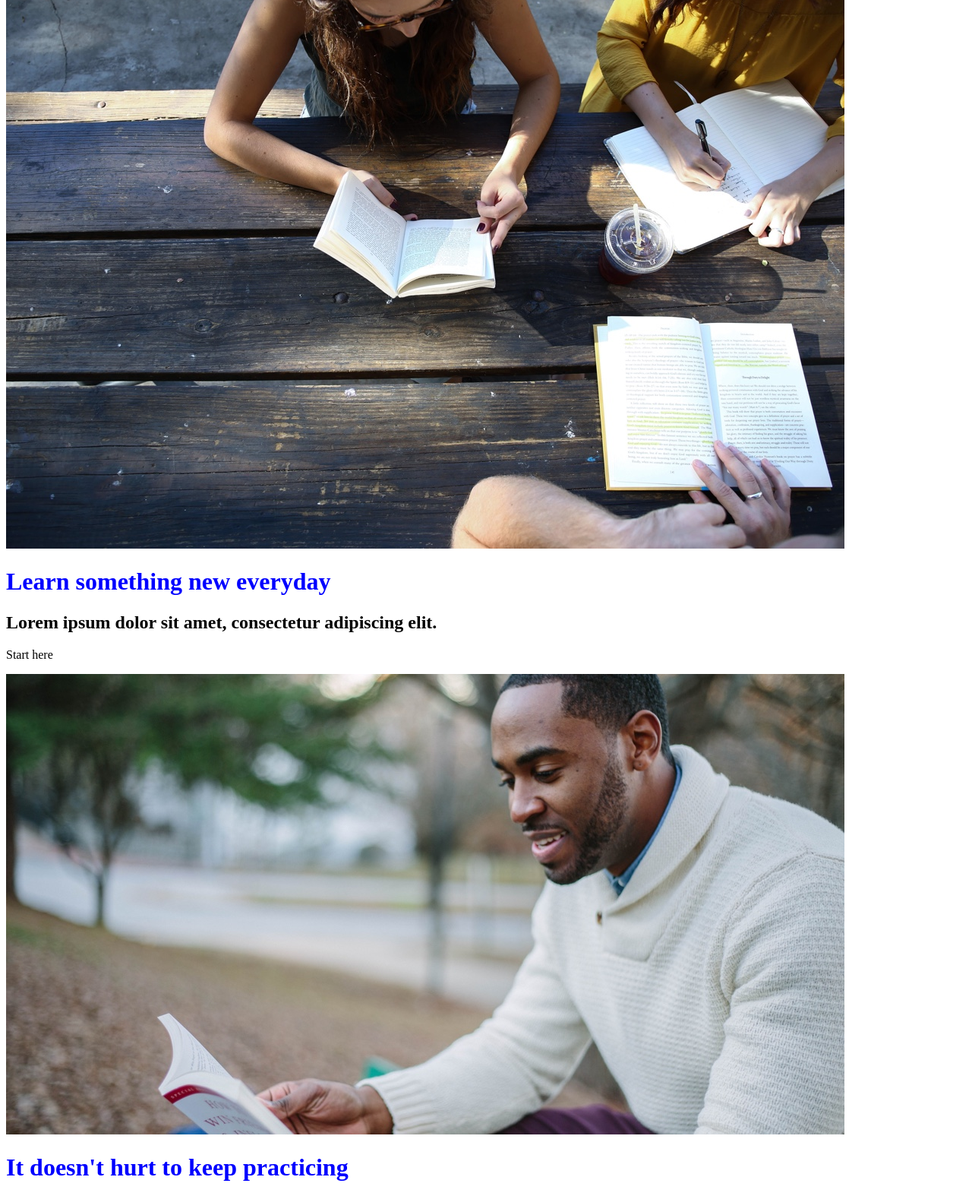
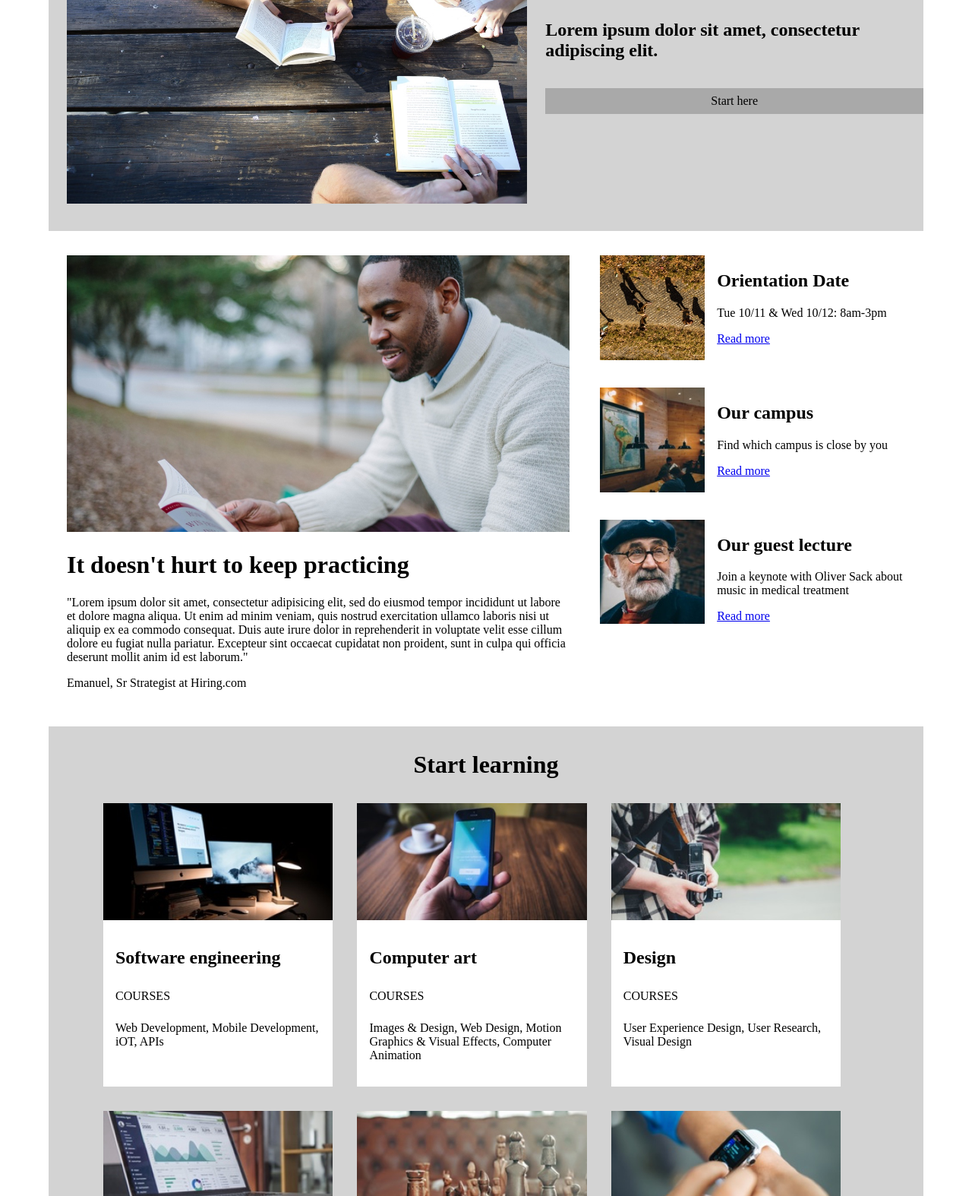
Before and after one commit to emelcer/Colmar, a plain HTML site: page index.html in a window 1280 px wide. Shown: the part 276-1850 px from the top of the page at 76% size. Drawn offline with Linux system fonts and the light colour scheme.

Commit message:
styled basics and positioning

```diff
--- a/index.html
+++ b/index.html
@@ -80,28 +80,44 @@
 
   					<div class="right-column-item">
 
+
+  						<div class="image-container">
   							<img src="resources/media/information-orientation.jpg" alt="top view students walking"/>
+  						</div>
+
+  						<div class="item-description">
 	  						<h2>Orientation Date</h2>
 	  						<p>Tue 10/11 &amp; Wed 10/12: 8am-3pm</p>
 	  						<a href="#">Read more</a>
+  						</div>
 
   					</div>
 
   					<div class="right-column-item">
 
+  						<div class="image-container">
   							<img src="resources/media/information-campus.jpg" alt="students sitting at table wood room with map"/>
+  						</div>
+
+  						<div class="item-description">
 	  						<h2>Our campus</h2>
 	  						<p>Find which campus is close by you</p>
 	  						<a href="#">Read more</a>
+	  					</div>
 
   					</div>
 
   					<div class="right-column-item">
 
+  						<div class="image-container">
 	  						<img src="resources/media/information-guest-lecture.jpg" alt="Oliver Sack"/>
+  						</div>
+
+  						<div class="item-description">
 	  						<h2>Our guest lecture</h2>
 	  						<p>Join a keynote with Oliver Sack about music in medical treatment</p>
 	  						<a href="#">Read more</a>
+	  					</div>
 
   					</div>
 
@@ -122,9 +138,11 @@
 
   						<img src="resources/media/course-software.jpg" alt="computer screens" />
 
+  						<div class="courses-text">
 	  						<h2>Software engineering</h2>
 	  						<p class="courses-subtitle">COURSES</p>
 	  						<p class="courses-description">Web Development, Mobile Development, iOT, APIs</p>
+	  					</div>
 
   					</div>
 
@@ -132,9 +150,11 @@
 
   						<img src="resources/media/course-computer-art.jpg" alt="hand holding smartphone" />
 
+  						<div class="courses-text">
 	  						<h2>Computer art</h2>
 	  						<p class="courses-subtitle">COURSES</p>
 	  						<p class="courses-description">Images &amp; Design, Web Design, Motion Graphics &amp; Visual Effects, Computer Animation</p>
+	  					</div>
 
   					</div>
 
@@ -142,9 +162,11 @@
 
   						<img src="resources/media/course-design.jpg" alt="hands holding old camera" />
 
+  						<div class="courses-text">
 	  						<h2>Design</h2>
 	  						<p class="courses-subtitle">COURSES</p>
 	  						<p class="courses-description">User Experience Design, User Research, Visual Design</p>
+	  					</div>
 
   					</div>
 
@@ -152,9 +174,11 @@
 
   						<img src="resources/media/course-data.jpg" alt="charts on laptop" />
 
+  						<div class="courses-text">
 	  						<h2>Data</h2>
 	  						<p class="courses-subtitle">COURSES</p>
 	  						<p class="courses-description">Data Science, Big Data, SQL, Data Visualization</p>
+	  					</div>
 
   					</div>
 
@@ -162,9 +186,11 @@
 
   						<img src="resources/media/course-business.jpg" alt="chess board" />
 
+  						<div class="courses-text">
 	  						<h2>Business</h2>
 	  						<p class="courses-subtitle">COURSES</p>
 	  						<p class="courses-description">Product Development, Business Development, Startup</p>
+	  					</div>
 
   					</div>
 
@@ -172,9 +198,11 @@
 
   						<img src="resources/media/course-marketing.jpg" alt="finger touching smartwatch" />
 
+  						<div class="courses-text">
 	  						<h2>Marketing</h2>
 	  						<p class="courses-subtitle">COURSES</p>
 	  						<p class="courses-description">Analytics, Content Marketing, Mobile Marketing</p>
+	  					</div>
 
   					</div>
 
@@ -193,10 +221,11 @@
 
   				<h1>Thesis Exhibit</h1>
 
+  				<div class="thesis-container">
 
 					<div class="section-left-column">
 
-  					<video width="320" height="240">
+	  					<video>
 	  						<source src="resources/media/thesis.mp4" type="video/mp4">
 	  						Your browser does not support the video tag.
 	  					</video>
@@ -217,17 +246,29 @@
 
 	  					<div class="right-column-item">
 
+	  						<div class="image-container">
 	  							<img src="resources/media/thesis-fisma.jpg" alt="top view desk hand working"/>
+	  						</div>
+
+	  						<div class="item-description">
 		  						<h2>Fisma: Design and Prototype</h2>
 		  						<p>Designer showcase of new prototype product</p>
+		  					</div>
 
 	  					</div>
 
 	  					<div class="right-column-item">
 
+	  						<div class="image-container">
 	  							<img src="resources/media/thesis-now-and-then.jpg" alt="skyscrapers New York City"/>
+	  						</div>
+
+	  						<div class="item-description">
 		  						<h2>Now and then</h2>
 		  						<p>Research study about New York</p>
+		  					</div>
+
+	  					</div>
 
   					</div>
 
--- a/resources/style.css
+++ b/resources/style.css
@@ -1,3 +1,200 @@
-h1 {
-	color: blue;
+
+html {
+	font-size: 16px;
 }
+
+body {
+	width: 90%;
+	margin: 0 auto;
+}
+
+ul {
+	list-style: none;
+}
+
+ul li {
+	display: inline;
+	padding-left: 1rem;
+}
+
+
+/* Header */
+
+header {
+	display: flex;
+	padding: 0 24px 0 24px;
+	height: 4rem;
+	align-items: center;
+}
+
+.logo {
+	display: flex;
+	height: 2rem;
+	align-items: center;
+	flex-grow: 1;
+}
+
+.logo img {
+	width: 3rem;
+	height: 3rem;
+}
+
+
+
+
+/* Main Banner */
+
+.main-banner {
+	display: flex;
+	background-color: lightgray;
+}
+
+.banner-image {
+	width: 60%;
+	padding: 2rem 1.5rem;
+}
+
+.banner-image img {
+	width: 100%;
+}
+
+.banner-text {
+	display: flex;
+	flex-direction: column;
+	justify-content: center;
+}
+
+.banner-text p {
+	background-color: darkgray;
+	padding: 0.5rem;
+	text-align: center;
+}
+
+
+/* Practice Info */
+
+.practice-info {
+	display: flex;
+}
+
+.section-left-column {
+	width: 60%;
+	padding: 2rem 1.5rem;
+}
+
+
+.section-left-column img {
+	width: 100%;
+}
+
+.section-right-column {
+	width: 40%;
+	display: flex;
+	flex-direction: column;
+	padding-top: 1rem;
+}
+
+.right-column-item {
+	display: flex;
+	padding: 1rem;
+}
+
+
+.image-container {
+	width: 35%;
+	height: auto;
+	overflow: hidden;
+	padding-right: 1rem;
+}
+
+.right-column-item img {
+	width: 100%;
+
+}
+
+.item-description {
+	width: 65%;
+}
+
+.right-column-item h2 {
+
+}
+
+.right-column-item p {
+
+}
+
+.right-column-item a {
+
+}
+
+
+/*Courses*/
+
+.courses {
+	background-color: lightgray;
+}
+
+.courses h1 {
+	text-align: center;
+	padding-top: 2rem;
+	margin: 0;
+}
+
+.courses-container {
+	display: flex;
+	flex-wrap: wrap;
+	padding: 2rem 4.5rem;
+}
+
+.courses-item {
+	display: flex;
+	margin: 0 2rem 2rem 0;
+	flex-direction: column;
+	width: 30%;
+	background-color: white;
+}
+
+.courses-item img {
+	width: 100%;
+	height: auto;
+}
+
+.courses-text {
+	padding: 1rem;
+}
+
+.courses-subtitle {
+	padding: 0.5rem 0;
+}
+
+
+/*thesis*/
+
+.thesis {
+	padding: 2rem 0;
+}
+
+.thesis h1 {
+	text-align: center;
+	margin: 0;
+}
+
+.thesis-container {
+	display: flex;
+}
+
+.thesis-container video {
+	width: 100%;
+}
+
+/*footer*/
+
+footer {
+	display: flex;
+	border-top: 1px solid gray;
+}
+
+footer p {
+	flex-grow: 1;
+}
```
Also changed, not shown: 1 other file. Lines whose indentation alone changed are shown as unchanged.
